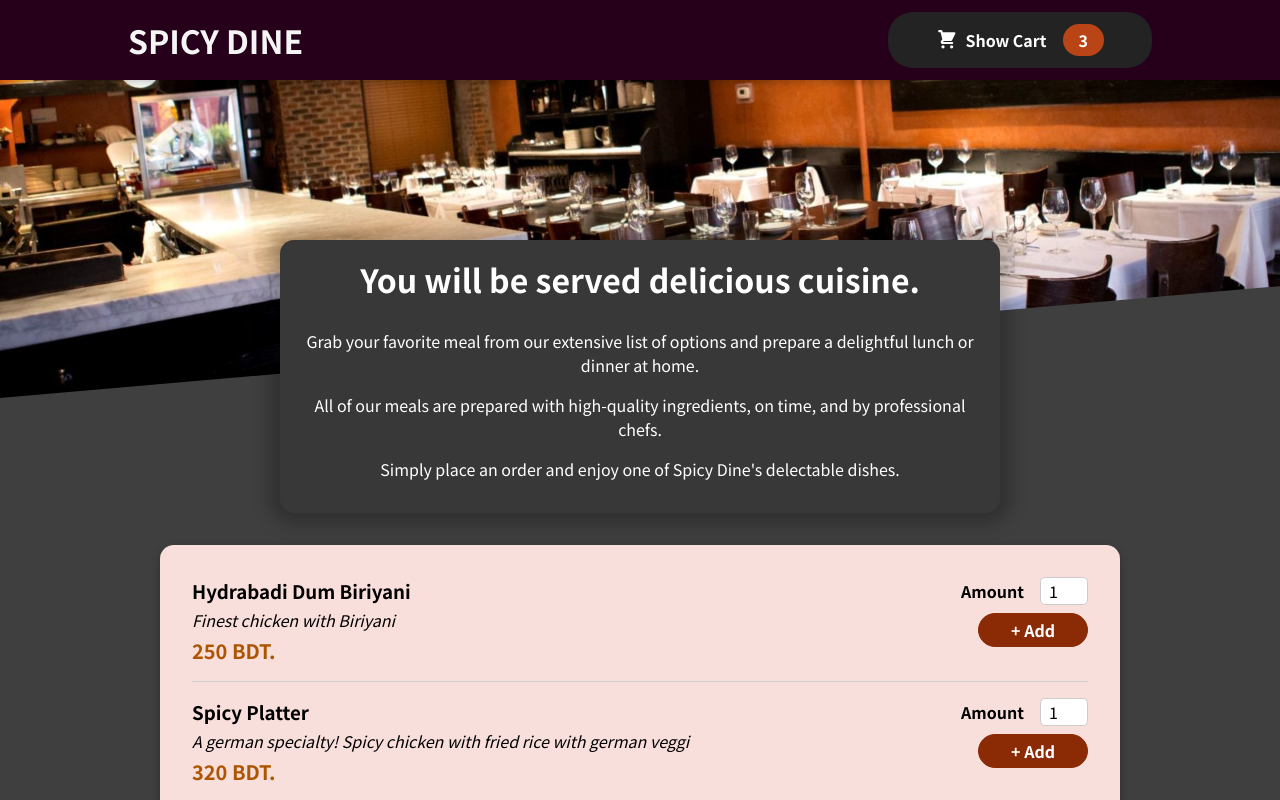
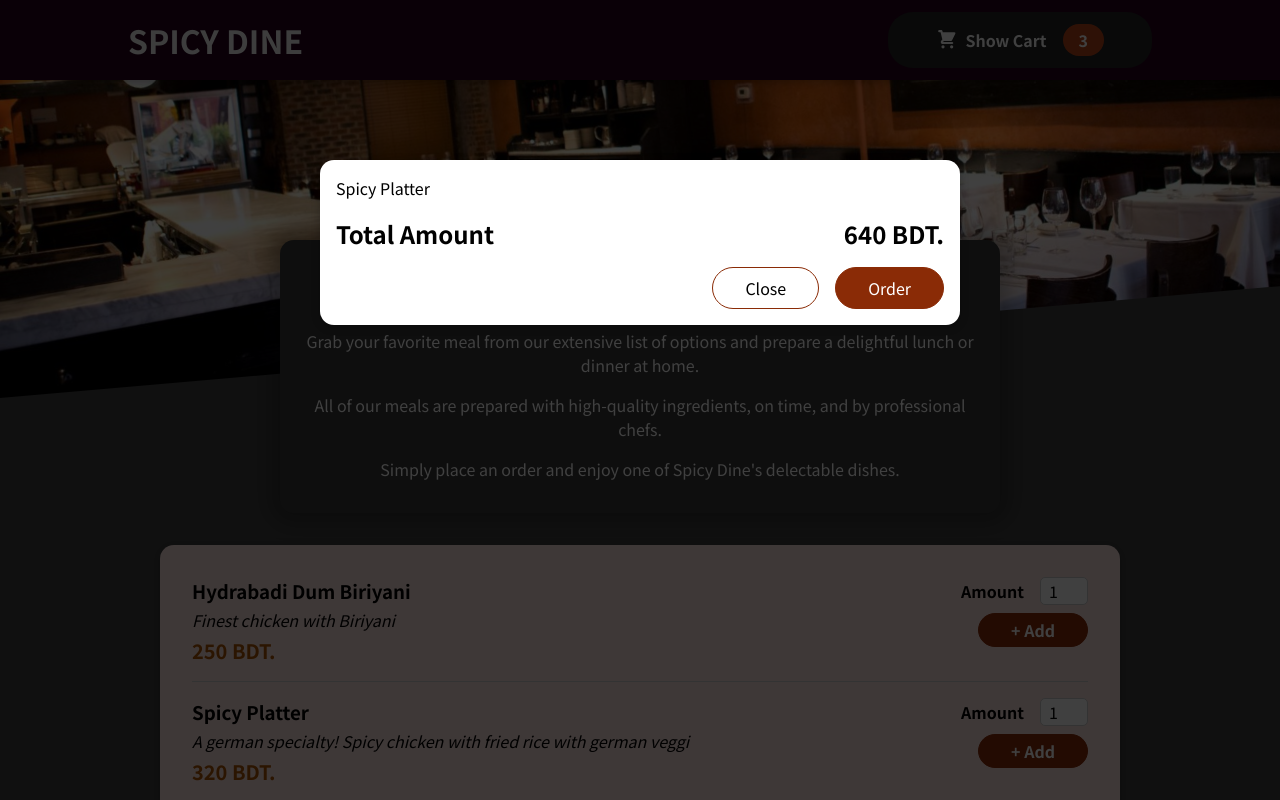
Before and after one commit to MahbubHossainFaisal/Food-Ordering-App, a React (Create React App) app in the folder Spicy-Dine/: page / in a window 1280 px wide. Shown: the top 800 px of the page. Built offline with nearby package versions, Linux system fonts and the light colour scheme.

Commit message:
Adding modal and backdrop component using portals

```diff
--- a/Spicy-Dine/public/index.html
+++ b/Spicy-Dine/public/index.html
@@ -28,6 +28,7 @@
   </head>
   <body>
     <noscript>You need to enable JavaScript to run this app.</noscript>
+    <div id="overlays"></div>
     <div id="root"></div>
     <!--
       This HTML file is a template.
--- a/Spicy-Dine/src/App.js
+++ b/Spicy-Dine/src/App.js
@@ -1,10 +1,12 @@
 import React from 'react'
 import Header from './components/Layouts/Header'
 import Meals from './components/Meals/Meals'
+import Cart from './components/Cart/Cart'
 
 function App() {
   return (
     <React.Fragment>
+      <Cart />
      <Header />
      <main>
         <Meals />
--- /dev/null
+++ b/Spicy-Dine/src/components/Cart/Cart.js
@@ -0,0 +1,26 @@
+import React from 'react'
+import Modal from '../UI/Modal'
+import classes from './Cart.module.css'
+
+const Cart = () => {
+    const cartItems = <ul className={classes['cart-items']}>
+        {[{ id: 'm2', name: 'Spicy Platter', price: 320 }].map((meal) => (
+            <li>{meal.name}</li>
+        ))}
+    </ul>
+    return (
+        <Modal>
+            {cartItems}
+            <div className={classes.total}>
+                <span>Total Amount</span>
+                <span>640 BDT.</span>
+            </div>
+            <div className={classes.actions}>
+                <button className={classes['button-alt']}>Close</button>
+                <button className={classes.button}>Order</button>
+            </div>
+        </Modal>
+    )
+}
+
+export default Cart
--- /dev/null
+++ b/Spicy-Dine/src/components/Cart/Cart.module.css
@@ -0,0 +1,46 @@
+.cart-items {
+    list-style: none;
+    margin: 0;
+    padding: 0;
+    max-height: 20rem;
+    overflow: auto;
+}
+
+.total {
+    display: flex;
+    justify-content: space-between;
+    align-items: center;
+    font-weight: bold;
+    font-size: 1.5rem;
+    margin: 1rem 0;
+}
+
+.actions {
+    text-align: right;
+}
+
+.actions button {
+    font: inherit;
+    cursor: pointer;
+    background-color: transparent;
+    border: 1px solid #8a2b06;
+    padding: 0.5rem 2rem;
+    border-radius: 25px;
+    margin-left: 1rem;
+}
+
+.actions button:hover,
+.actions button:active {
+    background-color: #5a1a01;
+    border-color: #5a1a01;
+    color: white;
+}
+
+.actions .button--alt {
+    color: #8a2b06;
+}
+
+.actions .button {
+    background-color: #8a2b06;
+    color: white;
+}
--- /dev/null
+++ b/Spicy-Dine/src/components/UI/Modal.js
@@ -0,0 +1,25 @@
+import React from 'react'
+import ReactDom from 'react-dom'
+import classes from './Modal.module.css'
+
+const BackDrop = (props) =>{
+    return <div className={classes.backdrop} />
+}
+
+const ModalOverlay = (props) =>{
+    return <div className={classes.modal}>
+        <div className={classes.content}> {props.children} </div>
+    </div>
+}
+const Modal = (props) => {
+    const portalElement = document.getElementById('overlays')
+    return (
+        <React.Fragment>
+            {ReactDom.createPortal(<BackDrop />, portalElement)}
+
+            {ReactDom.createPortal(<ModalOverlay>{props.children}</ModalOverlay>,portalElement)}
+        </React.Fragment>
+    )
+}
+
+export default Modal
--- /dev/null
+++ b/Spicy-Dine/src/components/UI/Modal.module.css
@@ -0,0 +1,41 @@
+.backdrop {
+    position: fixed;
+    top: 0;
+    left: 0;
+    width: 100%;
+    height: 100vh;
+    z-index: 20;
+    background-color: rgba(0, 0, 0, 0.75);
+}
+
+.modal {
+    position: fixed;
+    top: 20vh;
+    left: 5%;
+    width: 90%;
+    background-color: white;
+    padding: 1rem;
+    border-radius: 14px;
+    box-shadow: 0 2px 8px rgba(0, 0, 0, 0.25);
+    z-index: 30;
+    animation: slide-down 300ms ease-out forwards;
+}
+
+@media (min-width: 768px) {
+    .modal {
+        width: 40rem;
+        left: calc(50% - 20rem);
+    }
+}
+
+@keyframes slide-down {
+    from {
+        opacity: 0;
+        transform: translateY(-3rem);
+    }
+
+    to {
+        opacity: 1;
+        transform: translateY(0);
+    }
+}
```
Also changed, not shown: 1 other file (tests, documents, lock files or other folders).
